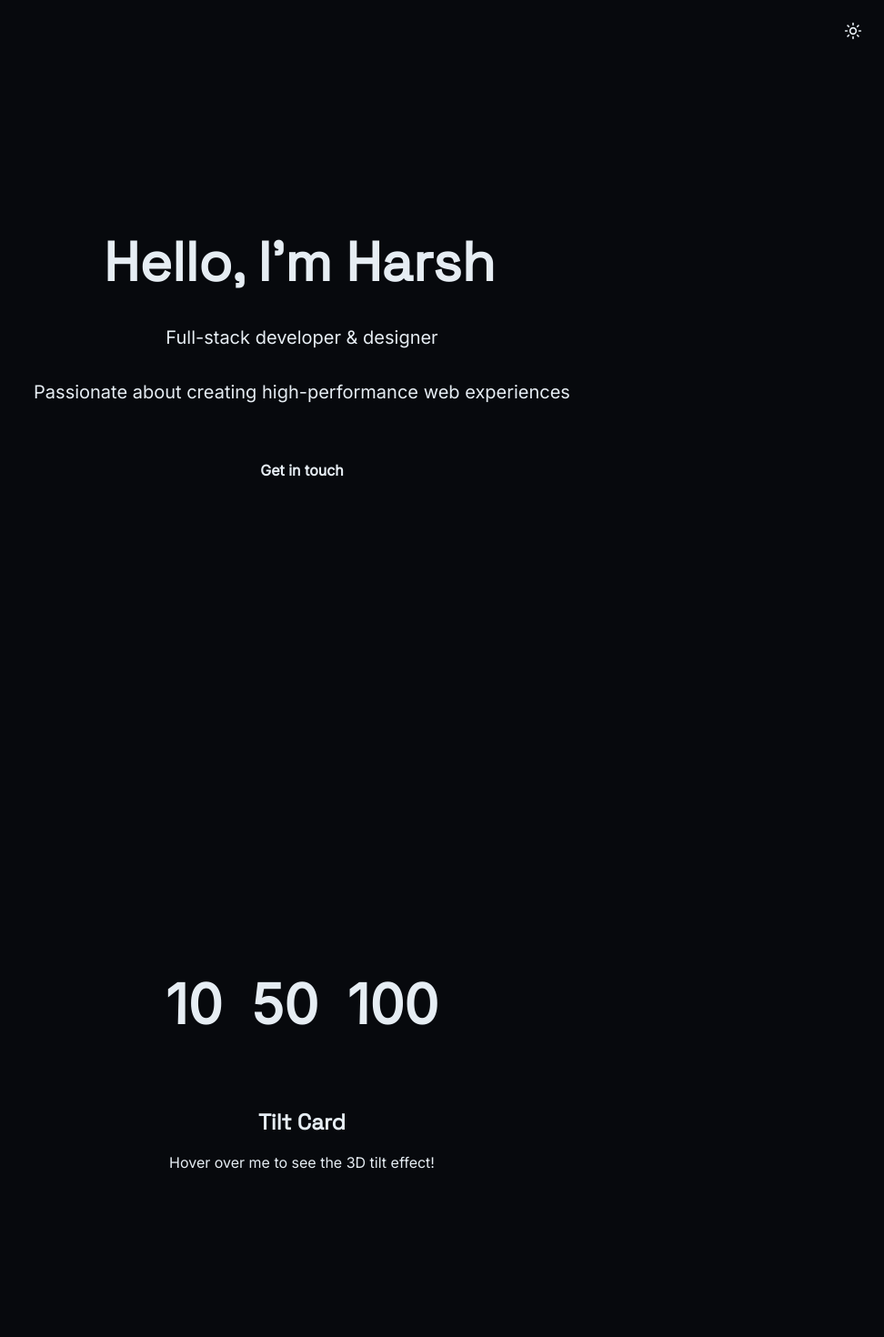
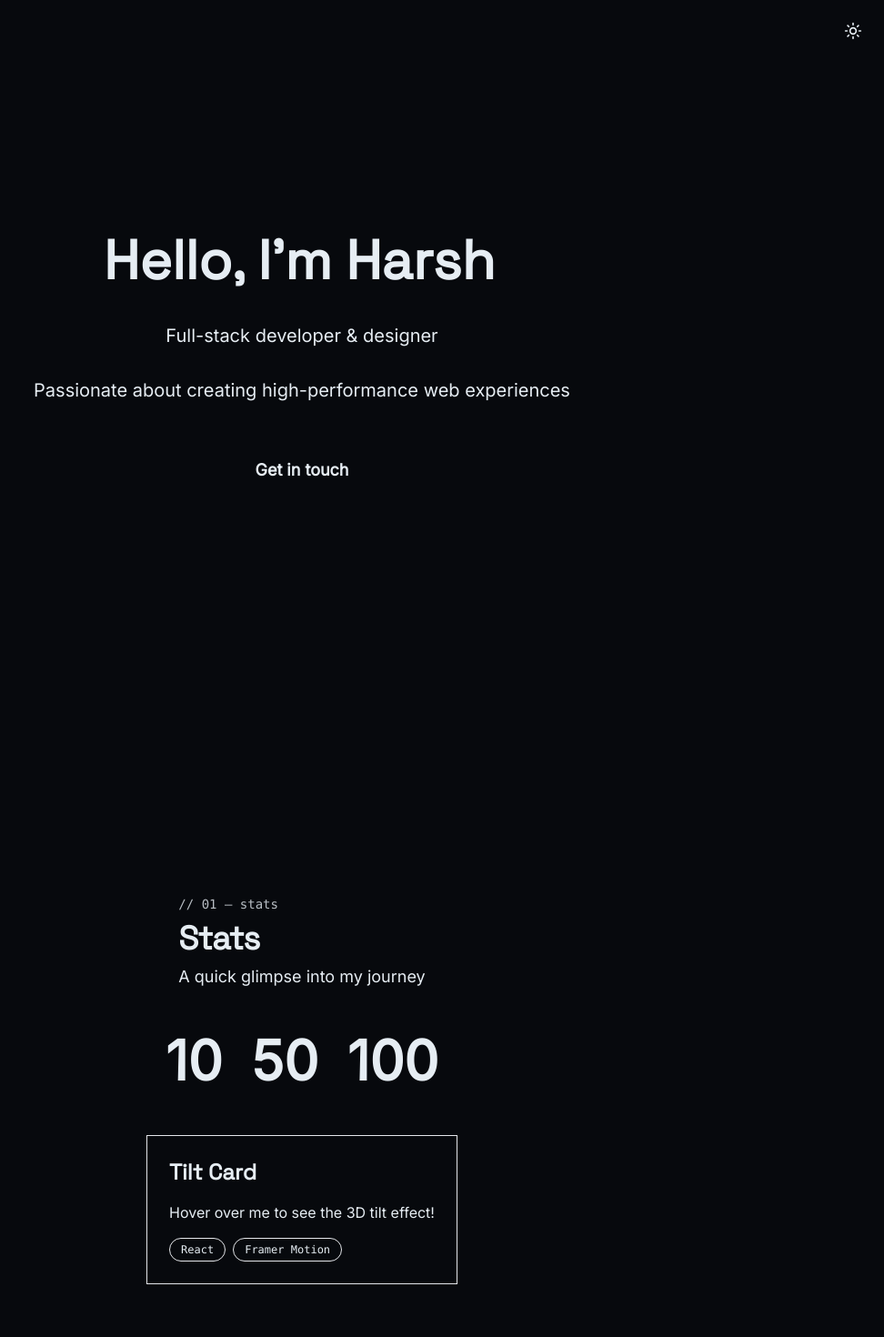
Before and after one commit to HarshShrestha/portfolio, a React (Vite) app: page / in a window 1280 px wide. Shown: the top 1470 px of the page at 91% size, without its empty margins (308-1280 px from the left). Built offline with nearby package versions, Linux system fonts and the light colour scheme.

Commit message:
P2.5: implement UI primitives Button, Tag, SectionHeading, and Card
Co-Authored-By: Claude Code <noreply@anthropic.com>

```diff
--- /dev/null
+++ b/src/components/ui/Button.tsx
@@ -0,0 +1,42 @@
+import React from 'react';
+import { motion } from 'framer-motion';
+import { usePrefersReducedMotion } from '../../hooks/usePrefersReducedMotion';
+
+interface ButtonProps extends React.ButtonHTMLAttributes<HTMLButtonElement> {
+  variant?: 'primary' | 'secondary' | 'ghost';
+  size?: 'sm' | 'md' | 'lg';
+  magnetic?: boolean;
+}
+
+export const Button: React.FC<ButtonProps> = ({
+  children,
+  variant = 'primary',
+  size = 'md',
+  className = '',
+  ...props
+}) => {
+  const prefersReducedMotion = usePrefersReducedMotion();
+
+  const variants = {
+    primary: 'bg-accent text-bg font-bold hover:bg-accent/90',
+    secondary: 'bg-surface text-text border border-border hover:bg-border',
+    ghost: 'bg-transparent text-text hover:bg-white/5',
+  };
+
+  const sizes = {
+    sm: 'px-3 py-1.5 text-sm',
+    md: 'px-6 py-2.5 text-base',
+    lg: 'px-8 py-3 text-lg',
+  };
+
+  return (
+    <motion.button
+      whileHover={{ scale: prefersReducedMotion ? 1 : 1.05 }}
+      whileTap={{ scale: prefersReducedMotion ? 1 : 0.95 }}
+      className={`${variants[variant]} ${sizes[size]} ${className} rounded-full transition-all duration-200`}
+      {...(props as Record<string, unknown>)}
+    >
+      {children}
+    </motion.button>
+  );
+};
--- /dev/null
+++ b/src/components/ui/Card.tsx
@@ -0,0 +1,26 @@
+import React from 'react';
+import { motion } from 'framer-motion';
+import { usePrefersReducedMotion } from '../../hooks/usePrefersReducedMotion';
+
+interface CardProps {
+  children: React.ReactNode;
+  className?: string;
+  hoverEffect?: boolean;
+}
+
+export const Card: React.FC<CardProps> = ({
+  children,
+  className = '',
+  hoverEffect = true,
+}) => {
+  const prefersReducedMotion = usePrefersReducedMotion();
+
+  return (
+    <motion.div
+      whileHover={hoverEffect && !prefersReducedMotion ? { y: -5, borderColor: 'var(--color-accent)' } : {}}
+      className={`${className} p-6 bg-surface/70 backdrop-blur-md border border-border rounded-card transition-colors duration-300`}
+    >
+      {children}
+    </motion.div>
+  );
+};
--- /dev/null
+++ b/src/components/ui/SectionHeading.tsx
@@ -0,0 +1,34 @@
+import React from 'react';
+
+interface SectionHeadingProps {
+  title: string;
+  number: string;
+  subtitle?: string;
+  className?: string;
+}
+
+export const SectionHeading: React.FC<SectionHeadingProps> = ({
+  title,
+  number,
+  subtitle,
+  className = '',
+}) => {
+  return (
+    <div className={`flex flex-col gap-2 ${className}`}>
+      <div className="flex items-center gap-3">
+        <span className="font-mono text-accent text-sm opacity-80">
+          // {number} — {title.toLowerCase()}
+        </span>
+        <div className="h-px flex-1 bg-gradient-to-r from-accent/50 to-transparent" />
+      </div>
+      <h2 className="text-4xl font-bold text-text tracking-tight">
+        {title}
+      </h2>
+      {subtitle && (
+        <p className="text-muted text-lg max-w-2xl">
+          {subtitle}
+        </p>
+      )}
+    </div>
+  );
+};
--- /dev/null
+++ b/src/components/ui/Tag.tsx
@@ -0,0 +1,31 @@
+import React from 'react';
+import { motion } from 'framer-motion';
+import { usePrefersReducedMotion } from '../../hooks/usePrefersReducedMotion';
+
+interface TagProps {
+  children: React.ReactNode;
+  variant?: 'accent' | 'muted';
+  className?: string;
+}
+
+export const Tag: React.FC<TagProps> = ({
+  children,
+  variant = 'accent',
+  className = '',
+}) => {
+  const prefersReducedMotion = usePrefersReducedMotion();
+
+  const styles = {
+    accent: 'bg-accent/10 text-accent border border-accent/20',
+    muted: 'bg-surface text-muted border border-border',
+  };
+
+  return (
+    <motion.span
+      whileHover={{ scale: prefersReducedMotion ? 1 : 1.1 }}
+      className={`${styles[variant]} ${className} px-3 py-1 rounded-full text-xs font-mono transition-colors`}
+    >
+      {children}
+    </motion.span>
+  );
+};
--- a/src/pages/Home.tsx
+++ b/src/pages/Home.tsx
@@ -9,6 +9,10 @@ import { Counter } from '../components/motion/Counter';
 import { TiltCard } from '../components/motion/TiltCard';
 import { MagneticButton } from '../components/motion/MagneticButton';
 import { Marquee } from '../components/motion/Marquee';
+import { Button } from '../components/ui/Button';
+import { Tag } from '../components/ui/Tag';
+import { SectionHeading } from '../components/ui/SectionHeading';
+import { Card } from '../components/ui/Card';
 
 const Home: React.FC = () => {
   return (
@@ -33,13 +37,18 @@ const Home: React.FC = () => {
         </Stagger>
 
         <MagneticButton className="mt-4">
-          <button className="px-6 py-3 bg-accent text-bg font-bold rounded-full">
+          <Button variant="primary" size="lg">
             Get in touch
-          </button>
+          </Button>
         </MagneticButton>
       </div>
 
       <div className="flex flex-col items-center justify-center min-h-screen gap-12">
+        <SectionHeading
+          number="01"
+          title="Stats"
+          subtitle="A quick glimpse into my journey"
+        />
         <div className="flex gap-8">
           <Counter value={10} className="text-6xl font-bold text-accent" />
           <Counter value={50} className="text-6xl font-bold text-accent" />
@@ -47,20 +56,28 @@ const Home: React.FC = () => {
         </div>
 
         <TiltCard className="p-1 bg-gradient-to-br from-accent to-accent-2 rounded-card">
-          <div className="bg-surface p-8 rounded-card text-text max-w-sm text-center">
+          <Card>
             <h2 className="text-2xl font-bold mb-4">Tilt Card</h2>
-            <p>Hover over me to see the 3D tilt effect!</p>
-          </div>
+            <p className="text-muted">Hover over me to see the 3D tilt effect!</p>
+            <div className="flex gap-2 mt-4">
+              <Tag variant="accent">React</Tag>
+              <Tag variant="muted">Framer Motion</Tag>
+            </div>
+          </Card>
         </TiltCard>
       </div>
 
       <div className="flex flex-col items-center justify-center min-h-screen gap-8">
-        <h2 className="text-3xl font-bold text-text">My Tech Stack</h2>
+        <SectionHeading
+          number="02"
+          title="Tech Stack"
+          subtitle="Tools and languages I use to build the web"
+        />
         <Marquee className="w-full">
           {['React', 'TypeScript', 'Tailwind', 'Node.js', 'Next.js', 'Python', 'Go', 'Rust'].map(tech => (
-            <span key={tech} className="px-4 py-2 bg-surface border border-border rounded-full text-muted font-mono">
+            <Tag key={tech} variant="muted" className="px-4 py-2">
               {tech}
-            </span>
+            </Tag>
           ))}
         </Marquee>
       </div>
```
Also changed, not shown: 1 other file (tests, documents, lock files or other folders).
